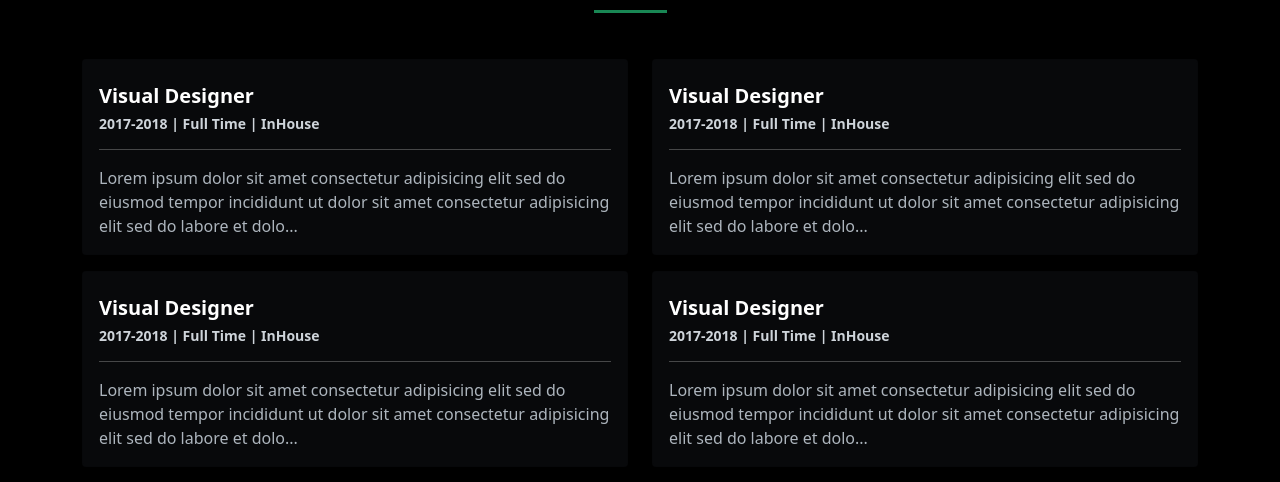
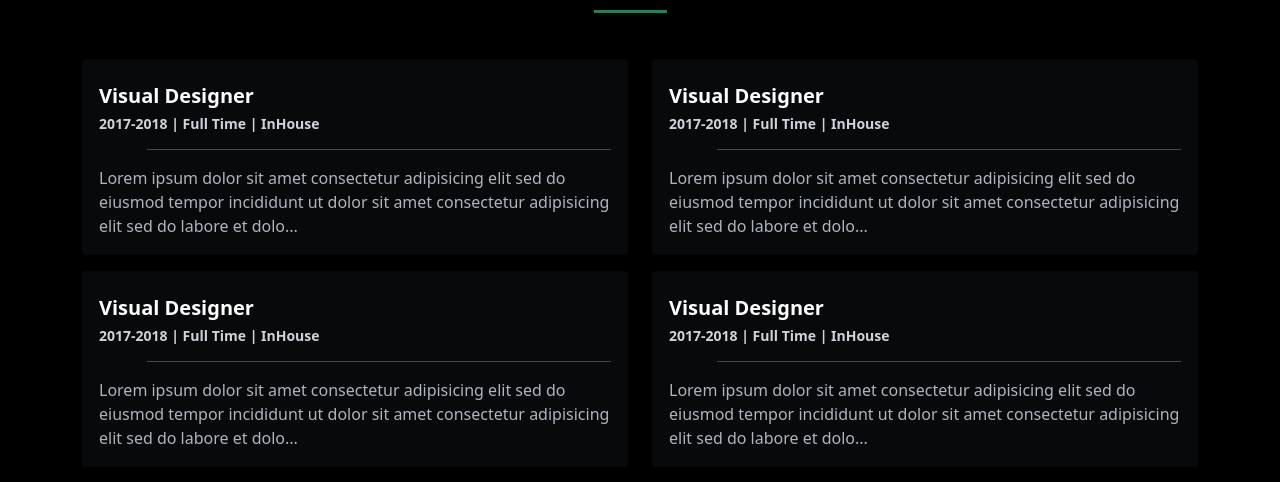
Before and after one commit to Omer-alt/PORTFOLIO, a React (Create React App) app: page / in a window 1280 px wide. Shown: the part 1819-2301 px from the top of the page. Built offline with nearby package versions, Linux system fonts and the light colour scheme.

Commit message:
Experience section animation

```diff
--- a/src/components/tools/Experience.js
+++ b/src/components/tools/Experience.js
@@ -1,20 +1,27 @@
-import React from 'react'
+import React,{useEffect} from 'react'
 import { Card } from 'react-bootstrap'
+import  AOS  from 'aos';
+import "aos/dist/aos.css";
 import '../../styles/experiences.css'
 
 const Experience = ({experience}) => {
+
+    useEffect(()=>{
+        AOS.init({duration: 1000})
+    },[])
+
   return (
     <div className='col-12 col-sm-6 col-md-6 mt-3'>
-      <Card className='cardExperience' >
+      <Card className='cardExperience' data-aos="flip-up" >
         <Card.Body >
             <Card.Title className='cardExperienceTitle pt-2'>
               {experience.title}
               <p className='cardPeriod pt-2'>{experience.period}</p>
             </Card.Title>
-          <hr/>
-          <Card.Text className='cardDescription'>
-            {experience.description}
-          </Card.Text>
+          <hr className='ms-5'/>
+            <Card.Text className='cardDescription'>
+                {experience.description}
+            </Card.Text>
         </Card.Body>
       </Card>
     </div>
--- a/src/components/tools/Service.js
+++ b/src/components/tools/Service.js
@@ -1,14 +1,20 @@
-import React from 'react'
+import React,{useEffect} from 'react'
 import {Card} from 'react-bootstrap'
+import  AOS  from 'aos';
+import "aos/dist/aos.css";
 import '../../styles/service.css'
 
 const SIngleService = ({service}) => {
     // pour importer l'image de la carte concernee
   const chemin = require("../../assets/"+service.image)
 
+  useEffect(()=>{
+    AOS.init({duration: 1000})
+  },[])
+
   return (
     <div className='col-lg-4 col-md-6 col-sm-6 col-12 mt-3'>
-      <Card className='cardService'>
+      <Card className='cardService' data-aos="fade-up">
         <Card.Img className='cardServiceImg ' variant="bottom" src={chemin} />
         <Card.Body className='cardServiceBody'>
           <Card.Title className='cardServiceTitle'>{service.title}</Card.Title>
```
